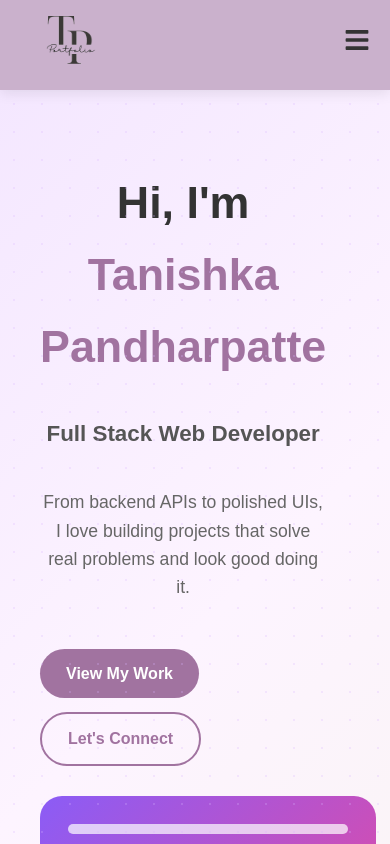
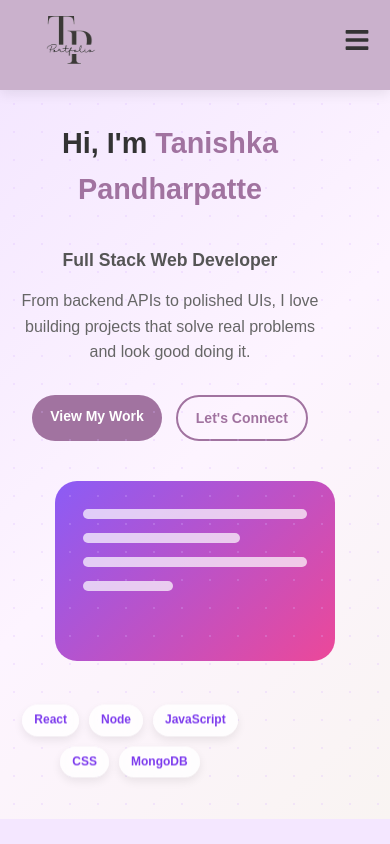
Before and after one commit to Tanishka2302/MyPorfolio, a React (Create React App) app: page / in a window 390 px wide. Shown: the top 844 px of the page. Built offline with nearby package versions, Linux system fonts and the light colour scheme.

Commit message:
projects swipesadded

```diff
--- a/src/components/css-files/hero.css
+++ b/src/components/css-files/hero.css
@@ -175,3 +175,75 @@
     margin-top: 20px;
   }
 }
+/* =========================
+   HERO RESPONSIVE FIX
+========================= */
+
+@media (max-width: 900px) {
+
+  .hero-section {
+    padding: 30px 20px;
+  }
+
+  .hero-grid {
+    grid-template-columns: 1fr;
+    text-align: center;
+    gap: 40px;
+  }
+
+  .hero-content {
+    align-items: center;
+  }
+
+  .hero-content h1 {
+    font-size: 2.1rem;
+  }
+
+  .hero-role {
+    font-size: 1.1rem;
+  }
+
+  .hero-desc {
+    font-size: 1rem;
+  }
+
+  .hero-buttons {
+    justify-content: center;
+  }
+
+  .visual-card {
+    width: 100%;
+    max-width: 320px;
+    height: 200px;
+    margin: auto;
+  }
+
+  /* floating tags → stack under card */
+
+  .floating-tags {
+    position: static;
+    margin-top: 15px;
+    justify-content: center;
+  }
+}
+
+
+/* Extra small phones */
+
+@media (max-width: 480px) {
+
+  .hero-content h1 {
+    font-size: 1.8rem;
+  }
+
+  .visual-card {
+    max-width: 280px;
+    height: 180px;
+  }
+
+  .nav-btn {
+    padding: 10px 18px;
+    font-size: 14px;
+  }
+
+}
--- a/src/components/css-files/project.css
+++ b/src/components/css-files/project.css
@@ -1,7 +1,7 @@
 /* ---------- Global ---------- */
 
 * {
-  margin: 6;
+  margin: 0;
   padding: 0;
   box-sizing: border-box;
 }
@@ -15,9 +15,9 @@ body {
 
 .container {
   width: 100%;
-  max-width: 1600px;   /* was 1200 — bigger now */
+  max-width: 1600px;
   margin: 0 auto;
-  padding: 0 40px;     /* more breathing space */
+  padding: 0 40px;
 }
 
 /* ---------- Section ---------- */
@@ -26,6 +26,7 @@ body {
   padding: 80px 0;
   background: #fdf4ff;
   text-align: center;
+  overflow: hidden;
 }
 
 .projects h2 {
@@ -37,13 +38,12 @@ body {
   padding-bottom: 8px;
 }
 
-/* ---------- Grid ---------- */
+/* ---------- Desktop Grid ---------- */
+
 .project-grid {
   display: grid;
-  gap: 3.5rem;
-
-  /* bigger cards */
-  grid-template-columns: repeat(auto-fit, minmax(960px, 1fr));
+  gap: 2.5rem;
+  grid-template-columns: repeat(auto-fit, minmax(320px, 1fr));
 }
 
 /* ---------- Cards ---------- */
@@ -69,7 +69,7 @@ body {
 
 .project-image img {
   width: 100%;
-  height: 220px;  /* bigger thumbnail */
+  height: 220px;
   object-fit: cover;
   border-radius: 10px;
   margin-bottom: 20px;
@@ -126,3 +126,57 @@ body {
 .project-links .btn:hover {
   background: #2563eb;
 }
+
+/* =========================
+   MOBILE FORCE SWIPE MODE
+========================= */
+
+@media screen and (max-width: 900px) {
+
+  .container {
+    padding: 0;
+  }
+
+  .project-grid {
+    display: flex !important;        /* ← force override grid */
+    flex-direction: row;
+    overflow-x: auto;
+    overflow-y: hidden;
+    gap: 16px;
+    padding: 10px 20px;
+
+    scroll-snap-type: x mandatory;
+    -webkit-overflow-scrolling: touch;
+  }
+
+  .project-grid::-webkit-scrollbar {
+    display: none;
+  }
+
+  .project-card {
+    flex: 0 0 88%;
+    min-width: 88%;
+    scroll-snap-align: center;
+  }
+
+  .project-image img {
+    height: 180px;
+  }
+
+  .project-info h3 {
+    font-size: 18px;
+  }
+
+  .project-info p {
+    font-size: 14px;
+  }
+}
+
+/* Extra small phones */
+
+@media screen and (max-width: 480px) {
+  .project-card {
+    flex: 0 0 92%;
+    min-width: 92%;
+  }
+}
```
